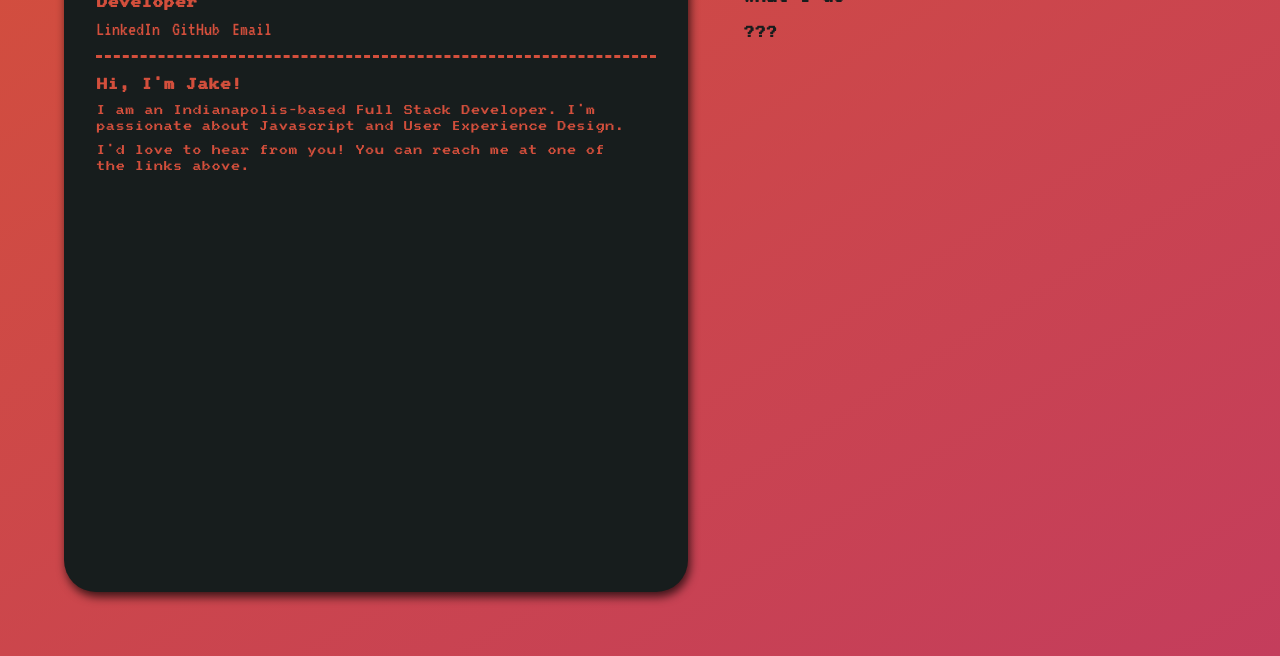
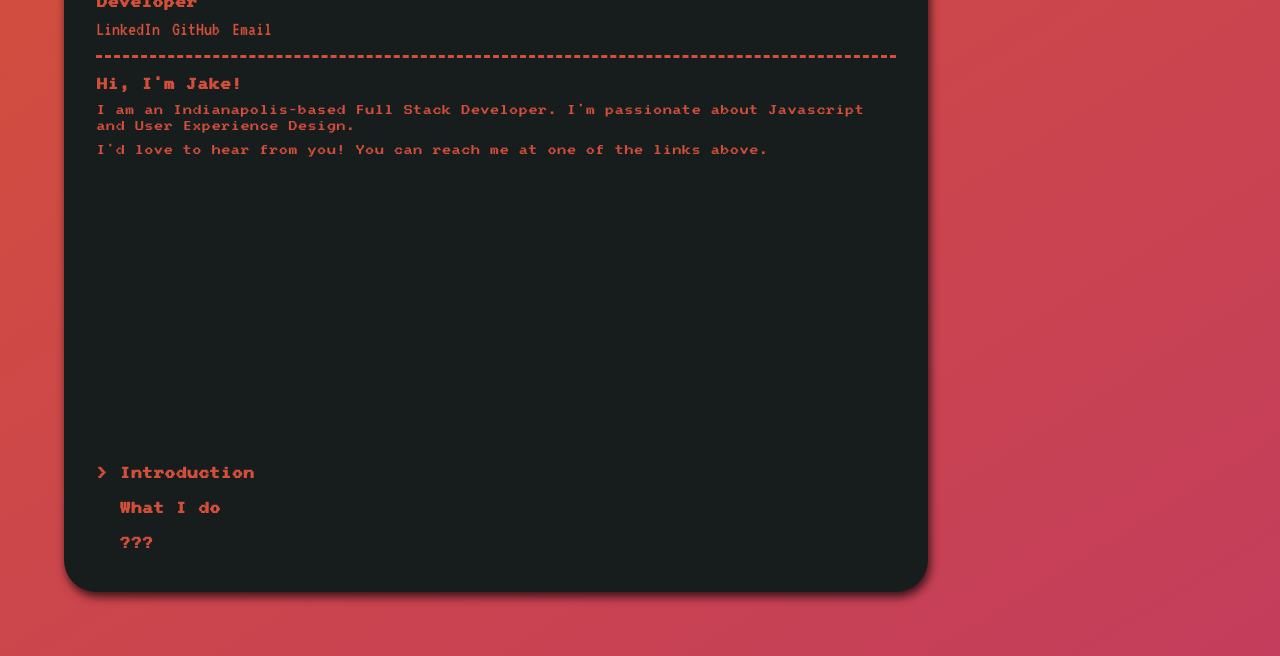
Before and after one commit to JakeBurchDev/portfolio, a plain HTML site: page index.html in a window 1280 px wide. Shown: the part 144-800 px from the top of the page. Drawn offline with Linux system fonts and the light colour scheme.

Commit message:
refactor to include navigation at bottom of screen

```diff
--- a/assets/css/style.scss
+++ b/assets/css/style.scss
@@ -54,7 +54,7 @@ a {
         }
     }
 
-    .contact-row {
+    .contact-row, .navigation h3:not(.active):hover span {
         border-color: $orange;
     }
 }
@@ -72,7 +72,7 @@ a {
         }
     }
 
-    .contact-row {
+    .contact-row, .navigation h3:not(.active):hover span {
         border-color: $pink;
     }
 }
@@ -90,7 +90,7 @@ a {
         }
     }
 
-    .contact-row {
+    .contact-row, .navigation h3:not(.active):hover span {
         border-color: $blue;
     }
 }
@@ -110,7 +110,10 @@ body {
 
 .screen {
     flex: 1;
-    max-width: 35rem;
+    display: flex;
+    flex-direction: column;
+    justify-content: space-between;
+    max-width: 50rem;
     background-color: $gray;
     padding: 2rem;
     border-radius: 2rem;
@@ -142,16 +145,17 @@ body {
 }
 
 .navigation {
-    width: 10rem;
-    color: $gray;
-    font-weight: bold;
-    margin-left: 2rem;
     align-self: flex-start;
-    margin-top: 2rem;
+    padding-top: 1rem;
 
     h3 {
-        cursor: pointer;
-        margin-bottom: 1rem;
+        &:not(.active) {
+            cursor: pointer;
+        }
+
+        &:not(:last-child) {
+            margin-bottom: 1rem;
+        }
 
         span {
             border-bottom: 3px solid rgba(0,0,0,0);
@@ -159,11 +163,12 @@ body {
         }
 
         &:hover span {
-            border-color: $gray;
             border-bottom-style: dashed;
         }
 
         &::before {
+            //animation: blink 1s linear alternate infinite;
+            animation: blink-animation 1.5s steps(2, start) infinite;
             content: '\00a0';
             margin-right: .5rem;
         }
@@ -187,17 +192,23 @@ body {
     }
 }
 
+@keyframes blink {
+    0% { opacity: 0 }
+    100% { opacity: 1 }
+}
+
+@keyframes blink-animation {
+    to {
+        visibility: hidden;
+    }
+}
+
 @media (max-aspect-ratio: 5/7) {
     .content {
-        flex-direction: column;
         padding: 2rem;
 
         .screen {
             padding: 1.5rem;
         }
-
-        .navigation {
-            width: auto;
-        }
     }
 }
--- a/index.html
+++ b/index.html
@@ -10,6 +10,7 @@
 <body class="use-orange">
     <div class="content">
         <div class="screen">
+            <div>
                 <h1>Jake Burch</h1>
                 <h3>Developer</h3>
                 <div class="contact-row">
@@ -19,10 +20,13 @@
                 </div>
                 <div class="screen-content"></div>
             </div>
+            <div>
                 <div class="navigation">
                     <h3 class="active" data-section="introduction"><span>Introduction</span></h3>
                     <h3 data-section="work"><span>What I do</span></h3>
                     <h3 data-section="mystery"><span>???</span></h3>
+                </div>
+            </div>
         </div>
     </div>
     <script type="text/javascript" src="assets/js/view.js"></script>
```
Also changed, not shown: assets/css/style.css, 1 other file. Lines whose indentation alone changed are shown as unchanged.
